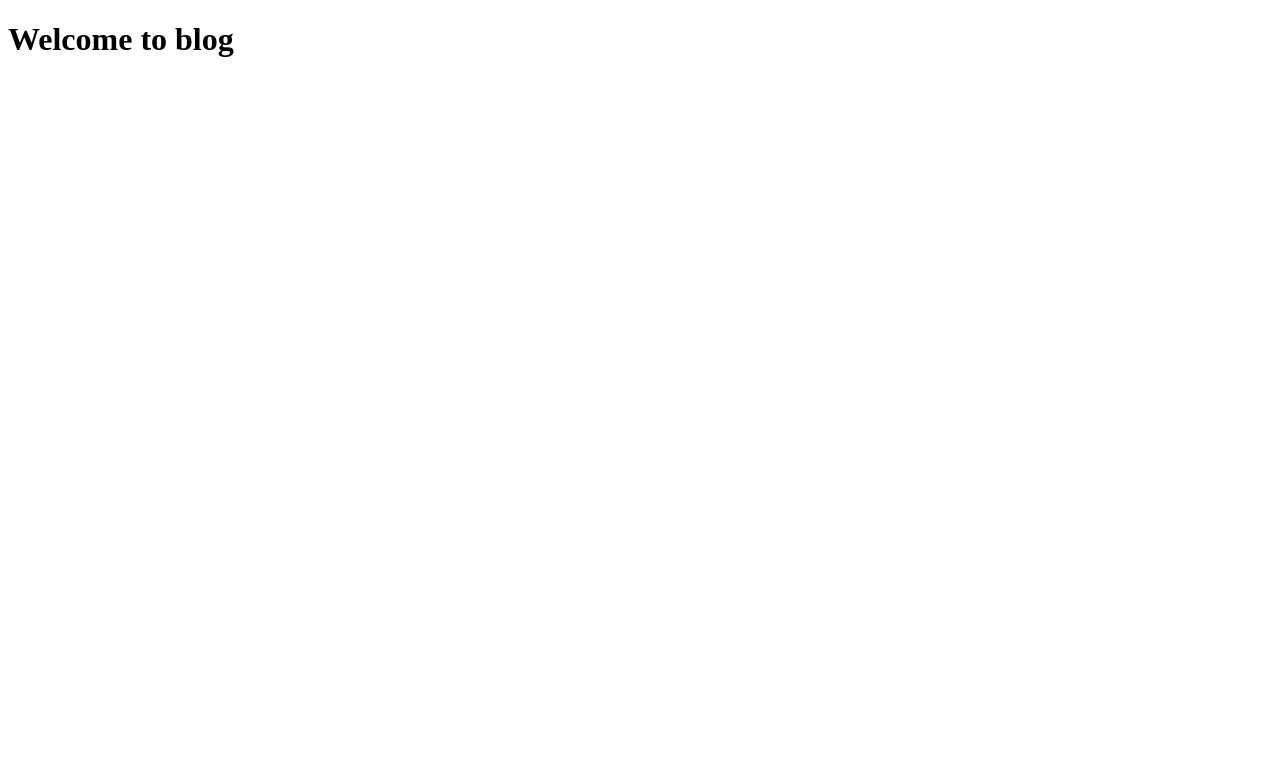
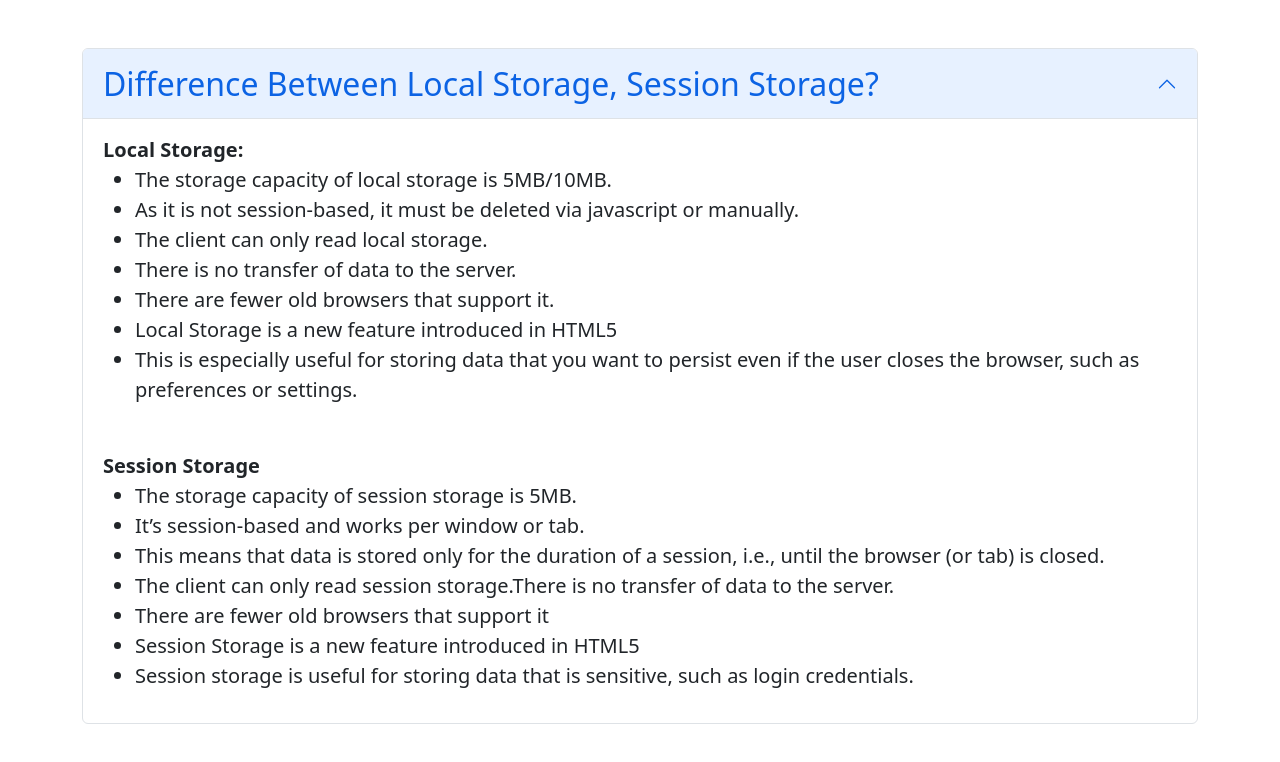
Before and after one commit to jahidhasan8/speed-typer, a plain HTML site: page blog.html in a window 1280 px wide. Drawn offline with nearby package versions, Linux system fonts and the light colour scheme.

Commit message:
blog.html site, local vs sesssion storage difference answered

```diff
--- a/blog.html
+++ b/blog.html
@@ -1,12 +1,50 @@
-<!DOCTYPE html>
+<!doctype html>
 <html lang="en">
-<head>
-    <meta charset="UTF-8">
-    <meta http-equiv="X-UA-Compatible" content="IE=edge">
-    <meta name="viewport" content="width=device-width, initial-scale=1.0">
-    <title>Blog Site</title>
-</head>
-<body>
-     <h1>Welcome to blog</h1>
-</body>
+  <head>
+    <meta charset="utf-8">
+    <meta name="viewport" content="width=device-width, initial-scale=1">
+    <title>Bootstrap demo</title>
+    <link href="https://cdn.jsdelivr.net/npm/bootstrap@5.2.1/dist/css/bootstrap.min.css" rel="stylesheet" integrity="sha384-iYQeCzEYFbKjA/T2uDLTpkwGzCiq6soy8tYaI1GyVh/UjpbCx/TYkiZhlZB6+fzT" crossorigin="anonymous">
+  </head>
+  <body>
+
+    <main class="container mt-5">
+        <div class="accordion" id="accordionPanelsStayOpenExample">
+            <div class="accordion-item">
+              <h2 class="accordion-header" id="panelsStayOpen-headingOne">
+                <button class="accordion-button fs-2" type="button" data-bs-toggle="collapse" data-bs-target="#panelsStayOpen-collapseOne" aria-expanded="true" aria-controls="panelsStayOpen-collapseOne">
+                    Difference Between Local Storage, Session Storage?
+                </button>
+              </h2>
+              <div id="panelsStayOpen-collapseOne" class="accordion-collapse collapse show" aria-labelledby="panelsStayOpen-headingOne">
+                <div class="accordion-body fs-5">
+                  <strong>Local Storage:</strong>
+                  <ul>
+                    <li>The storage capacity of local storage is 5MB/10MB.</li>
+                    <li>As it is not session-based, it must be deleted via javascript or manually.</li>
+                    <li>The client  can only read local storage.</li>
+                    <li> There is no transfer of data to the server.</li>
+                    <li>There are fewer old browsers that support it.</li>
+                    <li>Local Storage is a new feature introduced in HTML5</li>
+                    <li>This is especially useful for storing data that you want to persist even if the user closes the browser, such as preferences or settings.</li>
+                  </ul>
+                   <br> <strong>Session Storage</strong>
+                   <ul>
+                    <li>The storage capacity of session storage is 5MB.</li>
+                    <li>It’s session-based and works per window or tab.</li>
+                    <li>This means that data is stored only for the duration of a session, i.e., until the browser (or tab) is closed.</li>
+                    <li>The client can only read session storage.There is no transfer of data to the server.</li>
+                    <li>There are fewer old browsers that support it</li>
+                    <li>Session Storage is a new feature introduced in HTML5</li>
+                    <li>Session storage is useful for storing data that is sensitive, such as login credentials.</li>
+                   </ul>
+                </div>
+              </div>
+            </div>
+
+          </div>
+    </main>
+
+    <script src="https://cdn.jsdelivr.net/npm/bootstrap@5.2.1/dist/js/bootstrap.bundle.min.js" integrity="sha384-u1OknCvxWvY5kfmNBILK2hRnQC3Pr17a+RTT6rIHI7NnikvbZlHgTPOOmMi466C8" crossorigin="anonymous"></script>
+  </body>
 </html>
```
